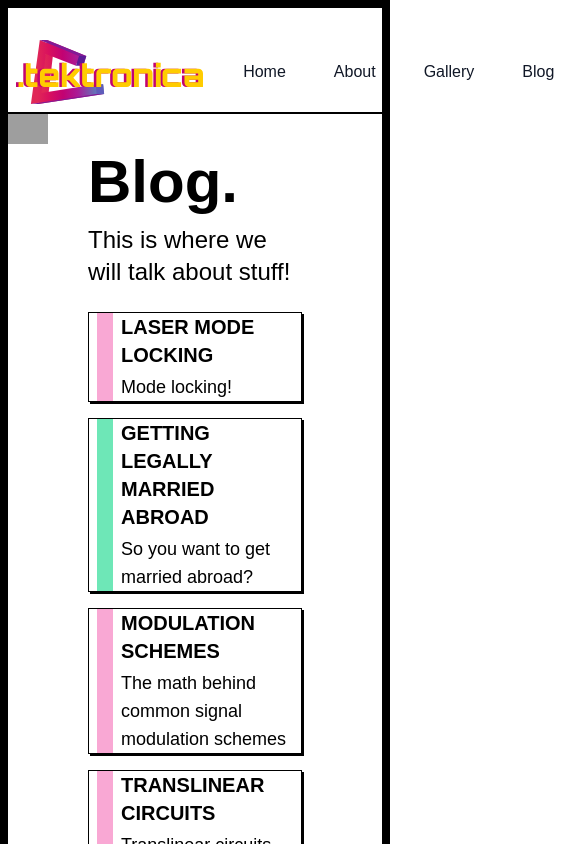
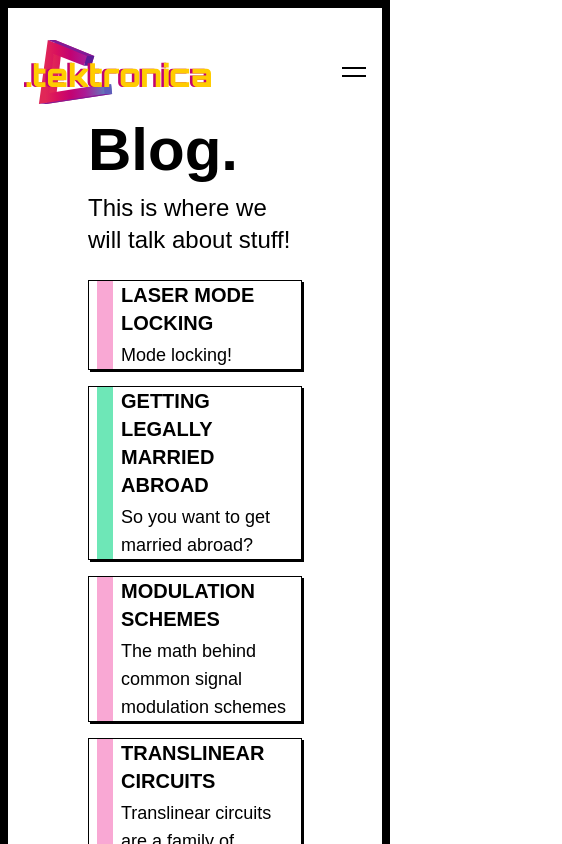
Before and after one commit to Tektronica/personal-website, a Next.js app: page /blog in a window 390 px wide. Shown: the top 844 px of the page, 562 px wide, since content can reach past the window. Built offline with nearby package versions, Linux system fonts and the light colour scheme; grey boxes are pictures that could not be loaded; what @tailwindcss/typography would draw is missing.

Commit message:
Implemented responsive hamburger menu for mobile use

```diff
--- a/components/Header/Navbar.js
+++ b/components/Header/Navbar.js
@@ -1,25 +1,59 @@
 import NavButton from './NavButton'
+import { useRouter } from 'next/router'
 
 const Navbar = () => {
+  const router = useRouter()
+  const handleClick = (e,) => {
+    var btn = document.getElementById('menuBtn');
+    var nav = document.getElementById('menu');
+
+    btn.classList.toggle('open');
+    nav.classList.toggle('flex');
+    nav.classList.toggle('hidden');
+  }
+
   return (
     <>
+      <nav id="site-menu" className="flex flex-col sm:flex-row w-full justify-between px-4 sm:px-6 py-1 bg-white">
 
-      <nav>
-        <div className="border-b border-b-2 border-black py-2 flex-shrink-0 flex items-center">
-        <img src="/tektronica.svg" alt="Tektronica Logo" className="h-16 ml-2" />
-          <NavButton label={"Home"} path={"/"} />
-          <NavButton label={"About"} path={"/about"} />
-          <NavButton label={"Gallery"} path={"/gallery"} />
-          <NavButton label={"Blog"} path={"/blog"} />
+        <div className="w-full sm:w-auto self-start sm:self-center flex flex-row sm:flex-none flex-no-wrap justify-between items-center">
+          <a href="/"
+            className="no-underline py-1">
+            <h1 className="font-bold text-lg tracking-widest">
+              <img
+                src="/tektronica.svg"
+                alt="Tektronica Logo"
+                className="h-16" />
+            </h1>
+          </a>
+
+          <button id="menuBtn" className="hamburger block sm:hidden focus:outline-none" type="button" onClick={(e) => handleClick(e,)}>
+            <span className="hamburger__top-bun"></span><span className="hamburger__bottom-bun"></span>
+          </button>
+
         </div>
 
-        {/* mobile hamburger menu */}
-        <div class="flex md:hidden">
-          <button id="hamburger">
-            <img class="toggle block" src="https://img.icons8.com/fluent-systems-regular/2x/menu-squared-2.png" width="40" height="40" />
-            <img class="toggle hidden" src="https://img.icons8.com/fluent-systems-regular/2x/close-window.png" width="40" height="40" />
-          </button>
+        <div id="menu" className="w-full sm:w-auto self-end sm:self-center gap-x-6 sm:flex flex-col sm:flex-row hidden">
+          <a className="text-dark font-bold hover:bg-pink-200 text-lg w-full no-underline sm:w-auto"
+            href="/"
+            target="_blank">
+            Home
+          </a>
+          <a className="text-dark font-bold hover:bg-pink-200 text-lg w-full no-underline sm:w-auto"
+            href="/about">
+            About
+          </a>
+          <a className="text-dark font-bold hover:bg-pink-200  text-lg w-full no-underline sm:w-auto"
+            href="/gallery"
+            target="_blank">
+            Gallery
+          </a>
+          <a className="text-dark font-bold hover:bg-pink-200 text-lg w-full no-underline sm:w-auto"
+            href="/blog">
+            Blog
+          </a>
         </div>
+
       </nav>
     </>
   )
--- a/components/templates/Layout.js
+++ b/components/templates/Layout.js
@@ -10,7 +10,7 @@ export default function Layout({ children }) {
 
                 <Navbar />
 
-                <div className="mb-6 bg-white">
+                <div className="sm:px-6 sm:px-6 mb-6 bg-white">
                     {children}
                 </div>
 
--- a/styles/index.css
+++ b/styles/index.css
@@ -33,3 +33,51 @@
 :where(h2, h3, h4, h5, h6):hover a {
   opacity: 1;
 }
+
+/* HAMBURGER MENU */
+.hamburger {
+cursor: pointer;
+width: 48px;
+height: 48px;
+transition: all 0.25s;
+}
+
+.hamburger__top-bun,
+.hamburger__bottom-bun {
+content: '';
+position: absolute;
+width: 24px;
+height: 2px;
+background: #000;
+transform: rotate(0);
+transition: all 0.5s;
+}
+
+.hamburger:hover [class*="-bun"] {
+background: #333;
+}
+
+.hamburger__top-bun {
+transform: translateY(-5px);
+}
+
+.hamburger__bottom-bun {
+transform: translateY(3px);
+}
+
+.open {
+transform: rotate(90deg);
+transform: translateY(-1px);
+}
+
+.open .hamburger__top-bun {
+transform:
+  rotate(45deg)
+  translateY(0px);
+}
+
+.open .hamburger__bottom-bun {
+transform:
+  rotate(-45deg)
+  translateY(0px);
+}
```
